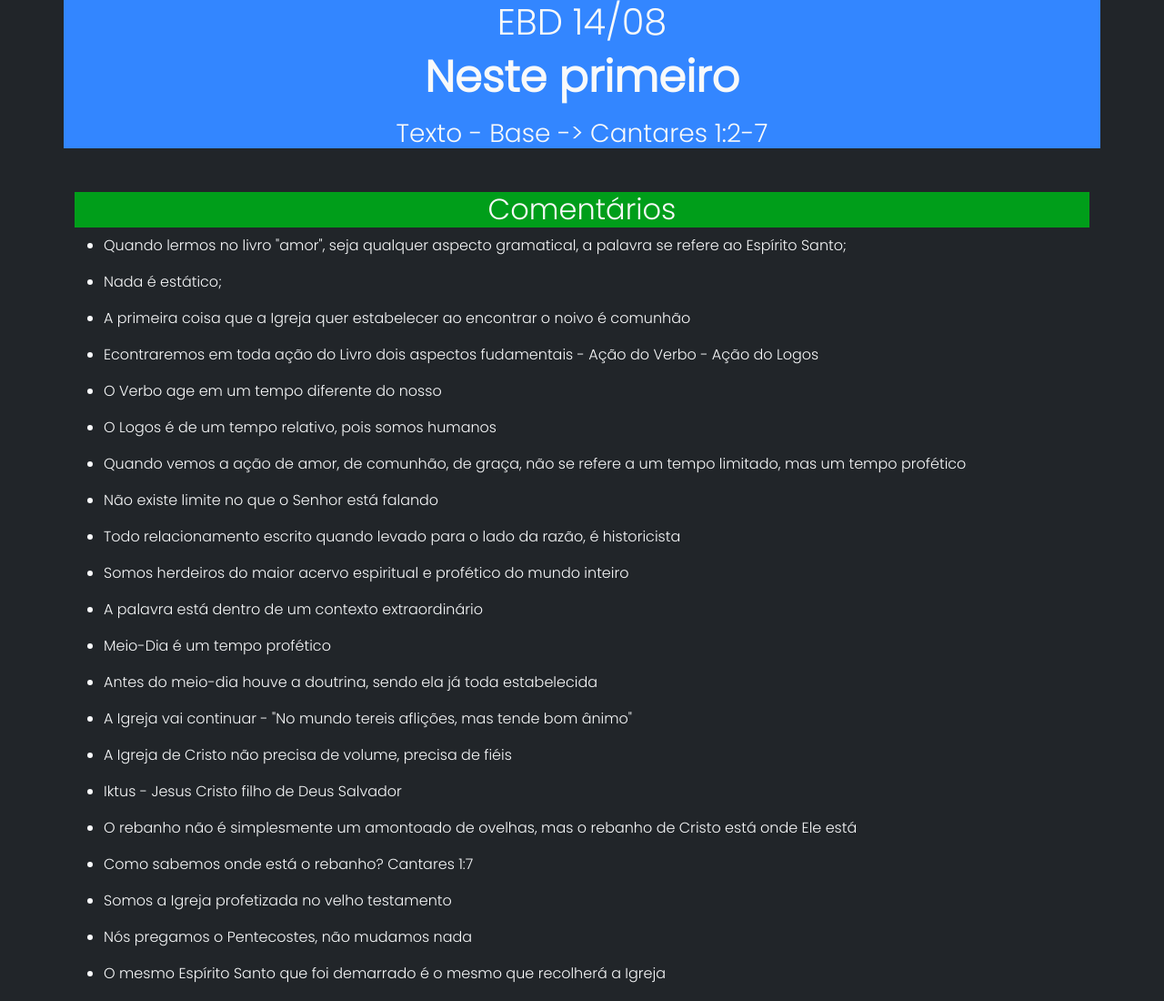
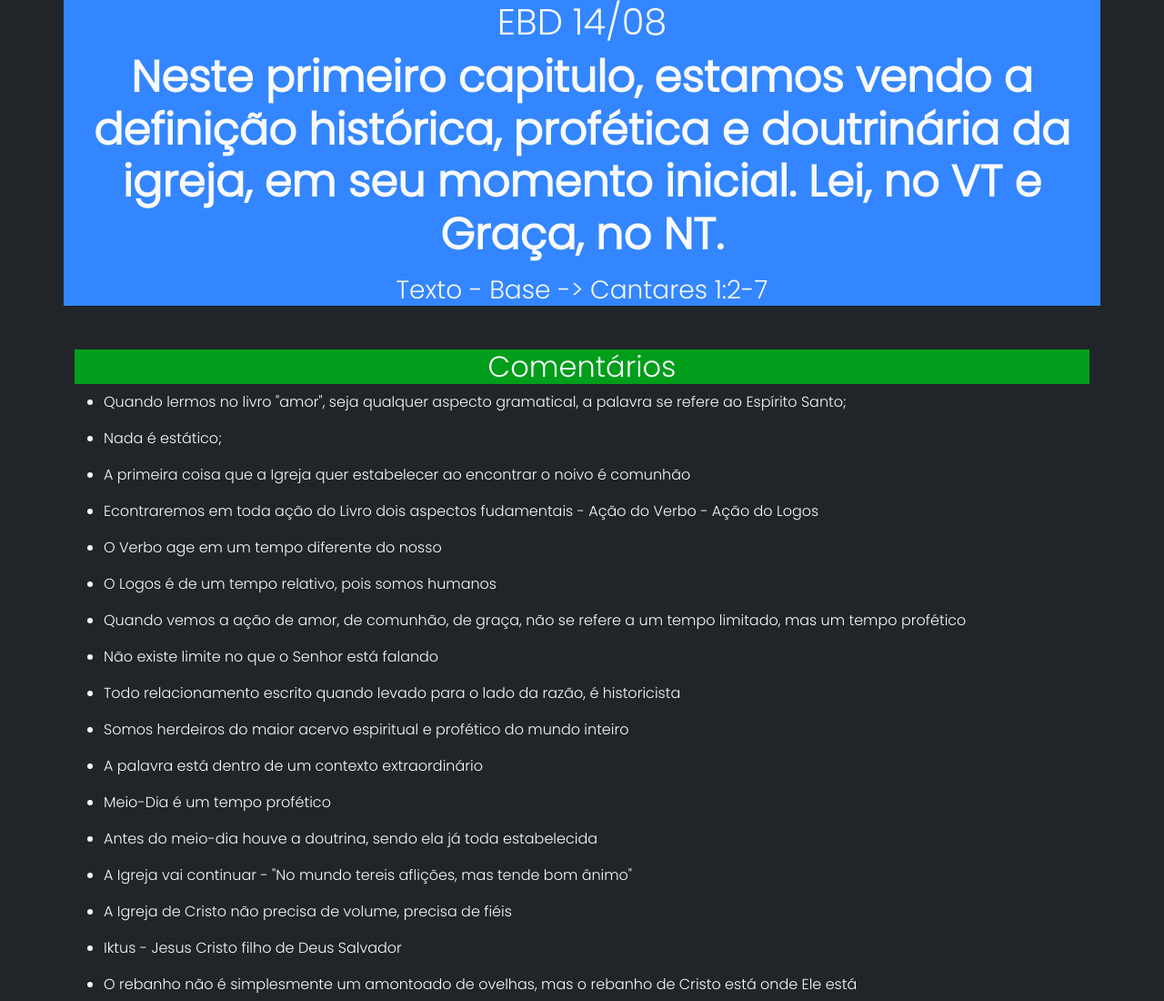
Before and after one commit to Maciel-Dev/PortalIcmAribiri, a plain HTML site: page index.html in a window 1280 px wide. Shown: the top 1100 px of the page at 91% size. Drawn offline with nearby package versions, Linux system fonts and the light colour scheme.

Commit message:
Header Update

```diff
--- a/index.html
+++ b/index.html
@@ -12,7 +12,7 @@
 <body class="bg-dark cFont">
   <div id="header" class="text-center text-light container bgHeader" >
     <h1>EBD 14/08</h1>
-    <p class="fw-bold display-5">Neste primeiro </p>
+    <p class="fw-bold display-5">Neste primeiro capitulo, estamos vendo a definição histórica, profética e doutrinária da igreja, em seu momento inicial. Lei, no VT e Graça, no NT. </p>
     <h3>Texto - Base -> Cantares 1:2-7</h3>
   </div>
 
```
